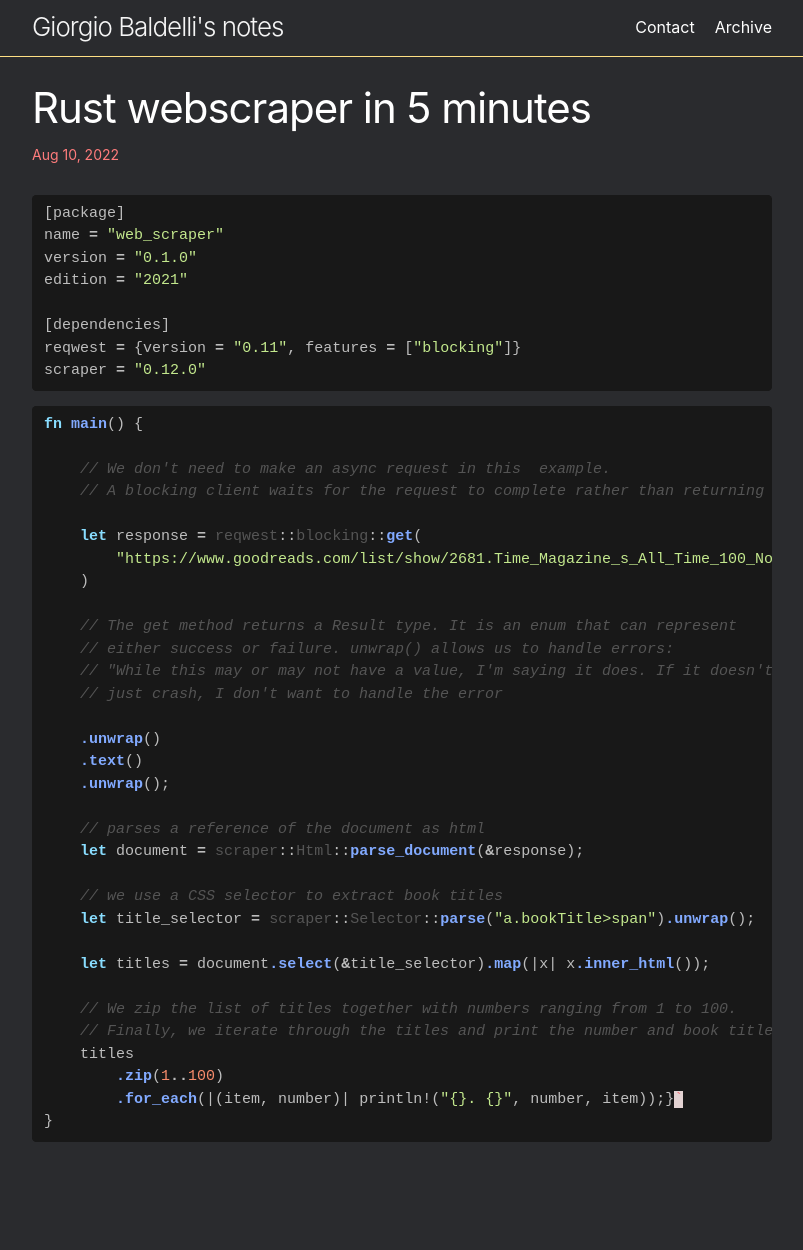
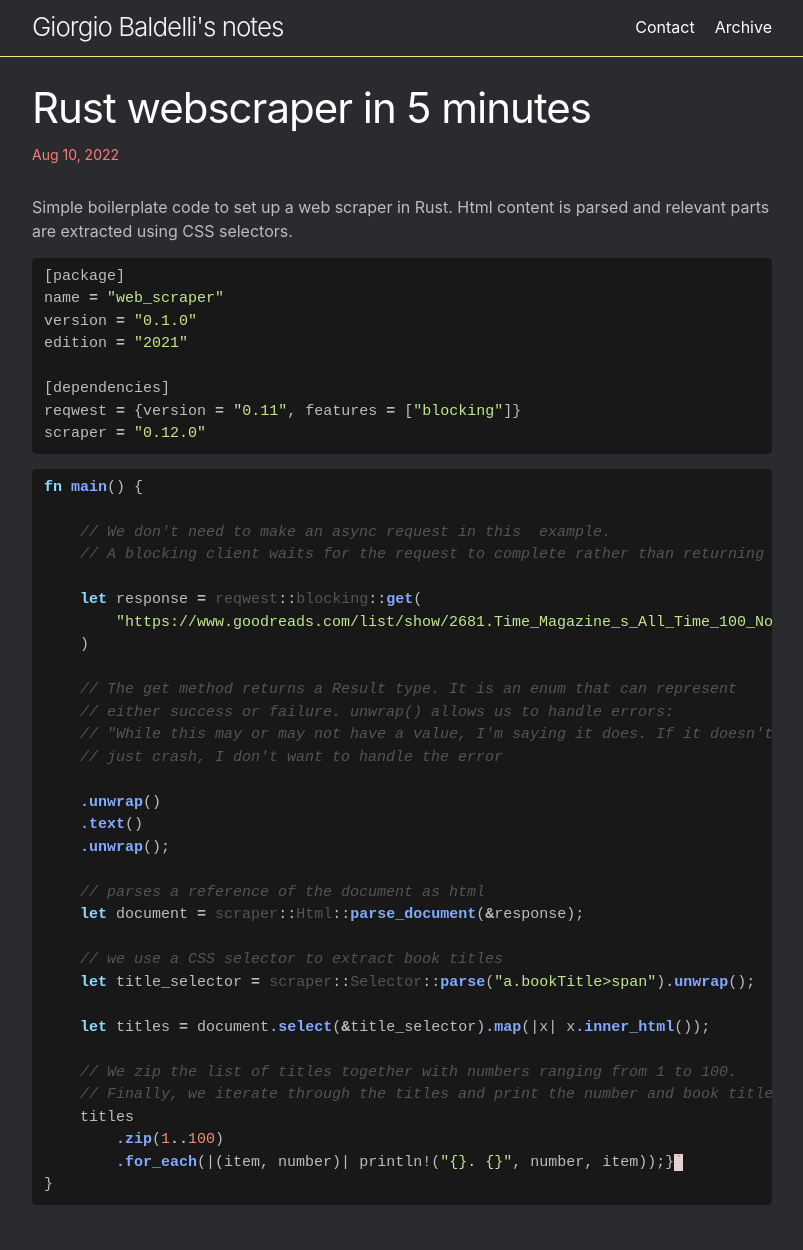
Before and after one commit to GiorgioBaldelli/giorgiobaldelli.github.io, a Jekyll site: the page built from _posts/2022-08-10-simple-rust-web-scraper-in-5-minutes-.markdown, in a window 1280 px wide. Shown: the whole page, without its empty margins (238-1041 px from the left). Built offline with Jekyll 4.4.1, drawn with Linux system fonts in a browser that asks for light colours; before the commit the page ends 1187 px from its top, so only the background shows below that.

Commit message:
Update 2022-08-10-simple-rust-web-scraper-in-5-minutes-.markdown

````diff
--- a/_posts/2022-08-10-simple-rust-web-scraper-in-5-minutes-.markdown
+++ b/_posts/2022-08-10-simple-rust-web-scraper-in-5-minutes-.markdown
@@ -8,6 +8,8 @@ tags:
 show_excerpts: true
 published: true
 ---
+
+Simple boilerplate code to set up a web scraper in Rust. Html content is parsed and relevant parts are extracted using CSS selectors.
 
 ```rust
 [package]
````
